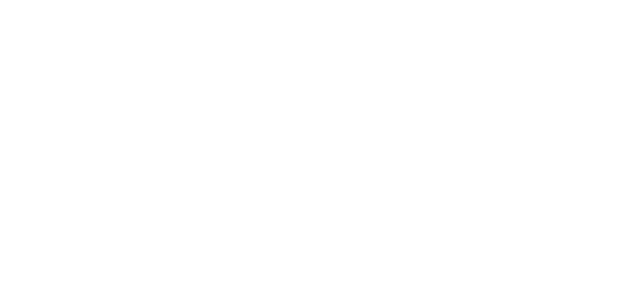
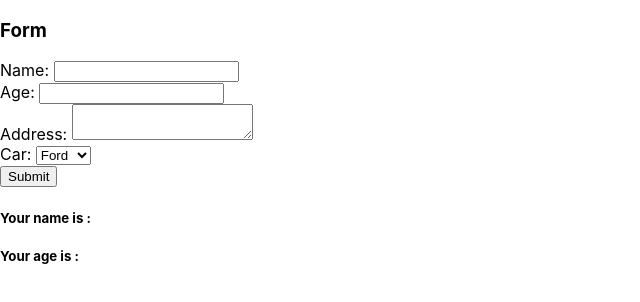
Before and after one commit to Attachai77/my-first-react, a React (Create React App) app in the folder my-app/: page /form in a window 1280 px wide. Shown: the top 302 px of the page, without its empty margins (0-640 px from the left). Built offline with nearby package versions, Linux system fonts and the light colour scheme.

Commit message:
form and data binding

```diff
--- a/my-app/src/App.js
+++ b/my-app/src/App.js
@@ -67,7 +67,8 @@ class App extends Component {
         {/* Route Link */}
         <Link to="/contact">Contact</Link><br/>
         <Link to="/clock">Clock</Link><br/>
-        <Link to="/gallery">Gallery</Link>
+        <Link to="/gallery">Gallery</Link><br/>
+        <Link to="/form">Form</Link>
 
       </div>
     );
--- a/my-app/src/index.js
+++ b/my-app/src/index.js
@@ -14,6 +14,7 @@ import App from './App';
 import Contact from './view/Contact'
 import Clock from './view/Clock'
 import Gallery from './view/Gallery'
+import Form from './view/Form'
 
 const RoutedApp = () => (
     <BrowserRouter >
@@ -22,6 +23,7 @@ const RoutedApp = () => (
         <Route path="/contact" component={Contact} />
         <Route path="/clock" component={Clock} />
         <Route path="/gallery" component={Gallery} />
+        <Route path="/form" component={Form} />
       </Switch>
     </BrowserRouter>
 );
--- /dev/null
+++ b/my-app/src/view/Form.js
@@ -0,0 +1,71 @@
+import React, { Component } from 'react'
+
+class Form extends Component {
+    constructor(props){
+        super(props)
+        this.state = {
+            name: "",
+            age: null,
+            address: "",
+            car: null
+        }
+
+        this.inputChange = this.inputChange.bind(this)
+        this.submitForm = this.submitForm.bind(this)
+    }
+
+    inputChange(event){
+        // let name = event.target.name
+        // let value = event.target.value
+        let { name, value } = event.target
+        // console.log(name, value)
+        if(name=='age' && !Number(value)){
+            alert("Age is invalid, Please input number only.")
+            return false
+        }
+
+        this.setState({
+            [name]: value
+        })
+    }
+
+    submitForm(event){
+        event.preventDefault()
+        const data = {
+            name: this.state.name,
+            age: Number(this.state.age),
+            address: this.state.address,
+            car: this.state.car
+        }
+        console.log(data)
+        alert("call API")
+    }
+
+    render() {
+        return (
+            <div>
+                <form onSubmit={this.submitForm}>
+                    <h3 >Form</h3>
+                    Name: <input type="text" name="name" onChange={ this.inputChange } />
+                    <br />
+                    Age: <input type="text" name="age" onChange={this.inputChange} />
+                    <br />
+                    Address: <textarea name="address" onChange={this.inputChange} />
+                    <br />
+                    Car: <select name="car" onChange={this.inputChange}>
+                            <option value="Ford">Ford</option>
+                            <option value="Volvo">Volvo</option>
+                            <option value="Fiat">Fiat</option>
+                        </select>
+                    <br />
+                    <input type="submit" />
+
+                    <h5>Your name is : {this.state.name} </h5>
+                    <h5>Your age is : {this.state.age} </h5>
+                </form>
+            </div>
+        )
+    }
+}
+
+export default Form
```
